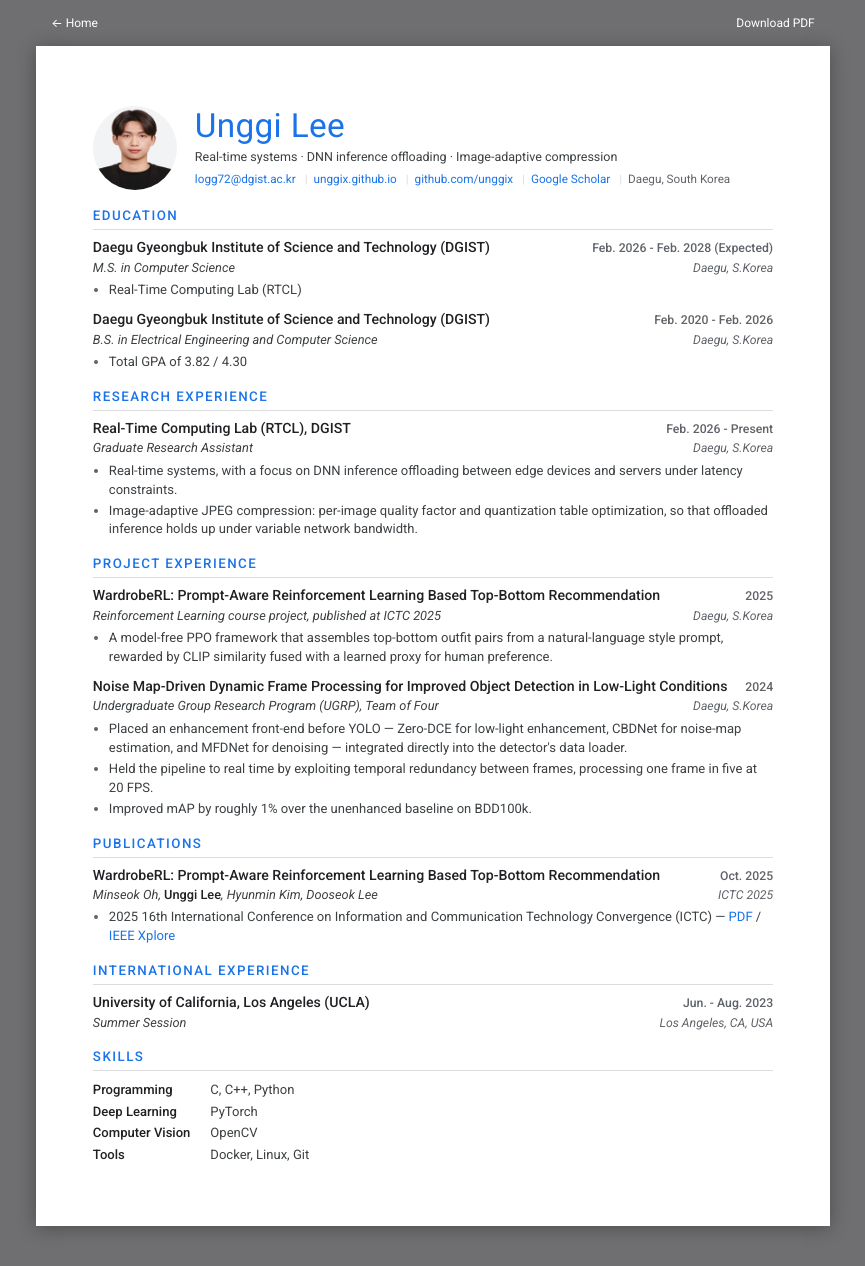
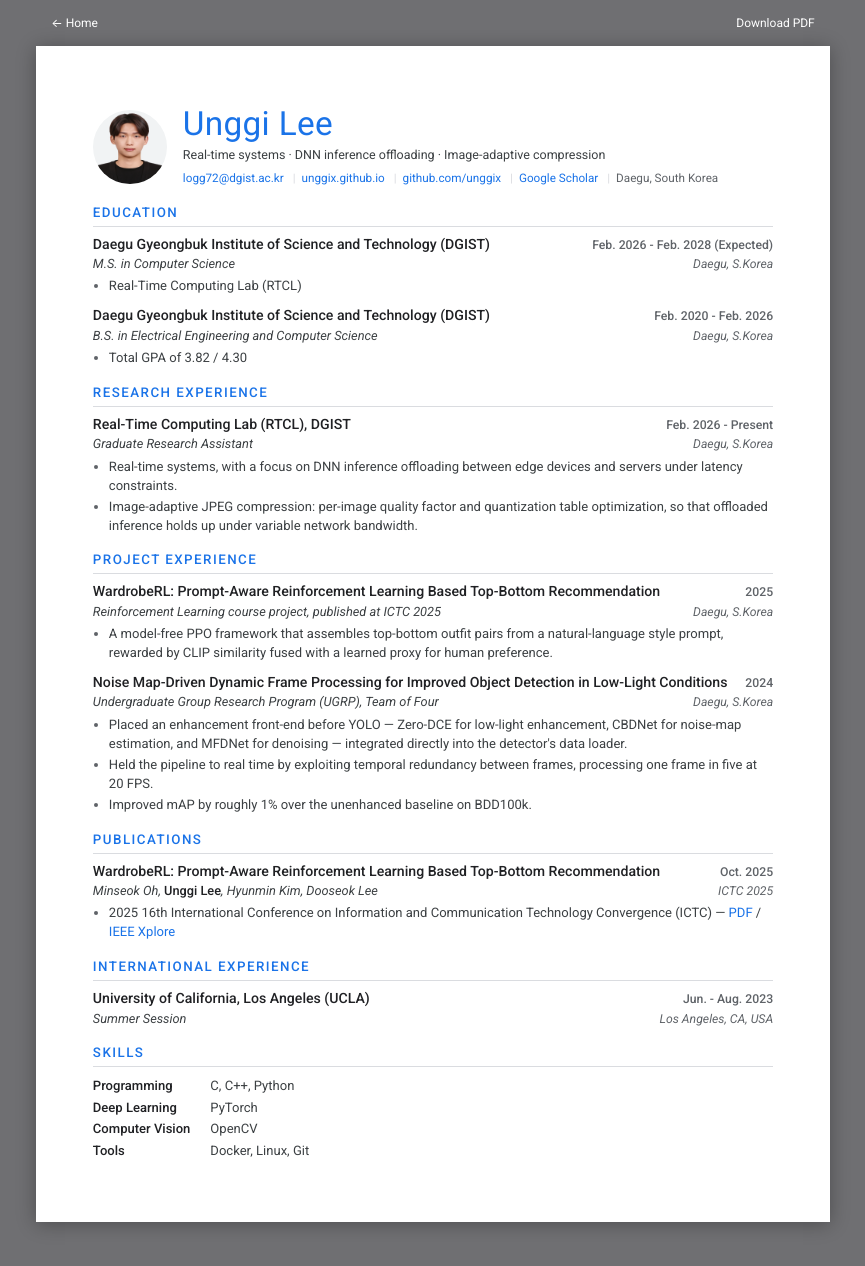
Before and after one commit to unggix/unggix.github.io, a Jekyll site: the page built from _pages/cv.md, in a window 1280 px wide. Shown: the whole page, without its empty margins (207-1072 px from the left). Built offline with Jekyll 4.4.1, drawn with Linux system fonts in a browser that asks for light colours.

Commit message:
Reclaim the page the portrait cost
Skills fell to a second page once the masthead grew.

Co-Authored-By: Claude Opus 5 (1M context) <noreply@anthropic.com>

```diff
--- a/assets/css/cv.css
+++ b/assets/css/cv.css
@@ -52,14 +52,14 @@ a:hover { text-decoration: underline; }
 .head {
   display: flex;
   align-items: center;
-  gap: 18px;
-  margin-bottom: 16px;
+  gap: 16px;
+  margin-bottom: 12px;
 }
 
 .head__photo {
   flex: none;
-  width: 84px;
-  height: 84px;
+  width: 74px;
+  height: 74px;
   border-radius: 50%;
   object-fit: cover;
   object-position: center 12%;
@@ -187,8 +187,8 @@ a:hover { text-decoration: underline; }
 
   a { color: var(--accent) !important; }
 
-  .sec { margin-top: 11px; }
-  .entry { margin-bottom: 8px; }
+  .sec { margin-top: 10px; }
+  .entry { margin-bottom: 7px; }
   .sec__title { break-after: avoid; }
   .entry { break-inside: avoid; }
 }
```
Also changed, not shown: 1 other file.
